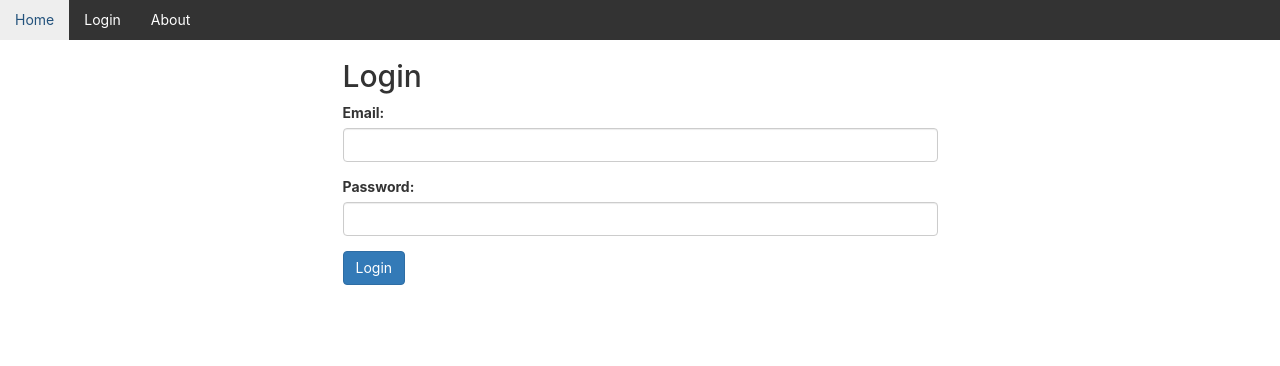
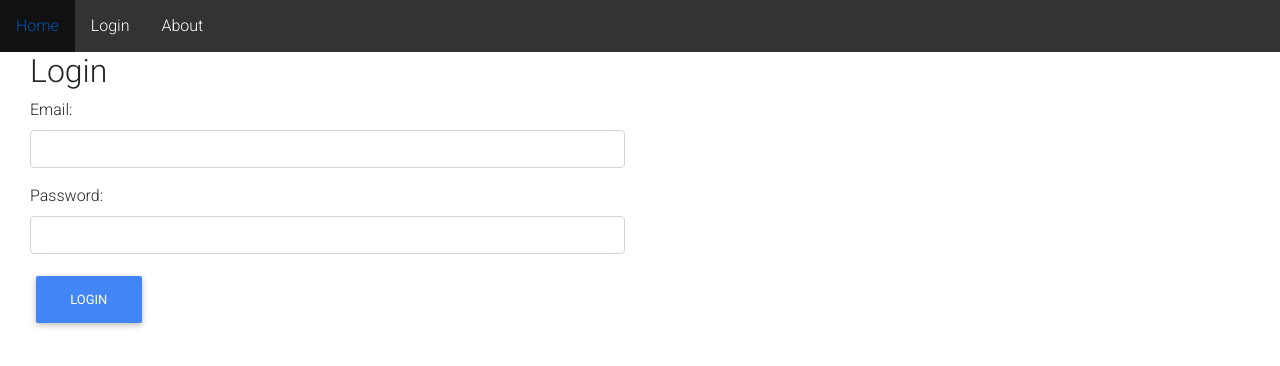
Before and after one commit to xcodeassociated/CloudNative, a React (Create React App) app in the folder ui/web/: page /login in a window 1280 px wide. Shown: the top 366 px of the page. Built offline with nearby package versions, Linux system fonts and the light colour scheme.

Commit message:
Use MDB React Bootstrap and Data Model in web

```diff
--- a/ui/web/package.json
+++ b/ui/web/package.json
@@ -7,6 +7,7 @@
     "@types/node": "12.7.3",
     "@types/react": "16.9.2",
     "@types/react-dom": "16.9.0",
+    "mdbreact": "^4.19.2",
     "react": "^16.9.0",
     "react-bootstrap": "^1.0.0-beta.12",
     "react-dom": "^16.9.0",
--- a/ui/web/public/index.html
+++ b/ui/web/public/index.html
@@ -12,8 +12,6 @@
     <link rel="apple-touch-icon" href="logo192.png" />
     <link rel="manifest" href="%PUBLIC_URL%/manifest.json" />
 
-    <link rel="stylesheet" href="https://netdna.bootstrapcdn.com/bootstrap/3.3.7/css/bootstrap.min.css" />
-
     <title>React App</title>
   </head>
   <body>
--- a/ui/web/src/app/components/App.tsx
+++ b/ui/web/src/app/components/App.tsx
@@ -1,6 +1,6 @@
 import React, { Component } from 'react';
 import configureStore from '../store/config/storeConfig'
-import AppRouterProvider from "../routes/AppRouterProvider";
+import AppContextProvider from "../context/AppContextProvider";
 import '../style/App.css';
 
 class App extends Component {
@@ -13,7 +13,7 @@ class App extends Component {
   public render(): JSX.Element {
     return (
         <div id="app">
-          <AppRouterProvider children={this.store()} />
+          <AppContextProvider children={this.store()} />
         </div>
     );
 
--- a/ui/web/src/app/components/Reservations.tsx
+++ b/ui/web/src/app/components/Reservations.tsx
@@ -1,14 +1,11 @@
 import React, { Component } from 'react';
 import { appConfig } from '../config/appConfig'
 import '../style/Reservations.css'
+import { MDBTable, MDBTableBody, MDBTableHead } from 'mdbreact';
+import {Reservation} from "../model/Reservation";
 
 interface IState {
   reservations: Array<Reservation>;
-}
-
-interface Reservation {
-  id: string;
-  reservationName: number;
 }
 
 class Reservations extends Component<object, IState> {
@@ -50,16 +47,24 @@ class Reservations extends Component<object, IState> {
     if (this.hasToken()) {
       return (
           <div id="reservations-list">
-            <table className="table table-bordered">
-              <tbody>
-                <tr>
-                  {this.state.reservations
-                      .map((reservation: Reservation) => <td className="reservation-item">{reservation.reservationName}</td>)}
-                  </tr>
-              </tbody>
-            </table>
+            <MDBTable>
+              <MDBTableHead>
+                <tr className="reservations-list-table-header">
+                  <th className="reservations-list-table-header-id">ID</th>
+                  <th className="reservations-list-table-header-name">Name</th>
+                </tr>
+              </MDBTableHead>
+              <MDBTableBody>
+                {this.state.reservations
+                    .map((reservation: Reservation) =>
+                        <tr className="reservation-item">
+                          <td>{reservation.id}</td>
+                          <td>{reservation.reservationName}</td>
+                        </tr>)}
+              </MDBTableBody>
+          </MDBTable>
           </div>
-      )
+      );
     } else {
       return (<h1>Unauthorized</h1>)
     }
--- a/ui/web/src/app/routes/AppRouter.tsx
+++ b/ui/web/src/app/context/AppContext.tsx
@@ -23,7 +23,7 @@ type PropsAppRouter = {
 
 interface IStateAppRouter {}
 
-class AppRouter extends Component<PropsAppRouter, IStateAppRouter> {
+class AppContext extends Component<PropsAppRouter, IStateAppRouter> {
 
     constructor(props: Readonly<PropsAppRouter>) {
         super(props);
@@ -93,4 +93,4 @@ const mapStateToPropsAppRouter = (state) => {
     };
 };
 
-export default connect(mapStateToPropsAppRouter)(AppRouter);
+export default connect(mapStateToPropsAppRouter)(AppContext);
--- a/ui/web/src/app/routes/AppRouterProvider.tsx
+++ b/ui/web/src/app/context/AppContextProvider.tsx
@@ -1,6 +1,6 @@
 import React, {Component, ReactChild} from "react";
 import { Provider } from 'react-redux';
-import AppRouter from "./AppRouter";
+import AppContext from "./AppContext";
 
 type NamedProps = {
     data?: any
@@ -10,15 +10,15 @@ type Props = {
     children: ReactChild | NamedProps
 }
 
-class AppRouterProvider extends Component<Props> {
+class AppContextProvider extends Component<Props> {
 
     public render() {
         return(
             <Provider store={this.props.children}>
-                <AppRouter children={this.props.children} />
+                <AppContext children={this.props.children} />
             </Provider >
         )
     }
 }
 
-export default AppRouterProvider;
+export default AppContextProvider;
--- /dev/null
+++ b/ui/web/src/app/model/Reservation.ts
@@ -0,0 +1,4 @@
+export interface Reservation {
+    id: string;
+    reservationName: number;
+}
--- a/ui/web/src/app/style/App.css
+++ b/ui/web/src/app/style/App.css
@@ -1,4 +1,6 @@
 #app {
   background: white;
   text-align: left;
+  width: 100%;
+  height: 100%;
 }
--- a/ui/web/src/app/style/AppRouter.css
+++ b/ui/web/src/app/style/AppRouter.css
@@ -32,5 +32,5 @@ li a:hover {
     padding-left: 15px;
     margin-right: auto;
     margin-left: auto;
-    height: 500px;
+    height: auto;
 }
--- a/ui/web/src/app/style/Reservations.css
+++ b/ui/web/src/app/style/Reservations.css
@@ -1,2 +1,10 @@
 #reservations-list {
 }
+
+.reservations-list-table-header-id {
+    width: 20%;
+}
+
+.reservations-list-table-header-name {
+    width: 80%;
+}
--- a/ui/web/src/index.tsx
+++ b/ui/web/src/index.tsx
@@ -4,6 +4,9 @@ import './index.css';
 import App from './app/components/App';
 import * as serviceWorker from './serviceWorker';
 import { BrowserRouter } from 'react-router-dom'
+import '@fortawesome/fontawesome-free/css/all.min.css';
+import 'bootstrap-css-only/css/bootstrap.min.css';
+import 'mdbreact/dist/css/mdb.css';
 
 ReactDOM.render(
     <BrowserRouter>
```
Also changed, not shown: ui/web/src/app/context/history.ts (renamed from ui/web/src/app/routes/history.ts), 1 other file (tests, documents, lock files or other folders).
